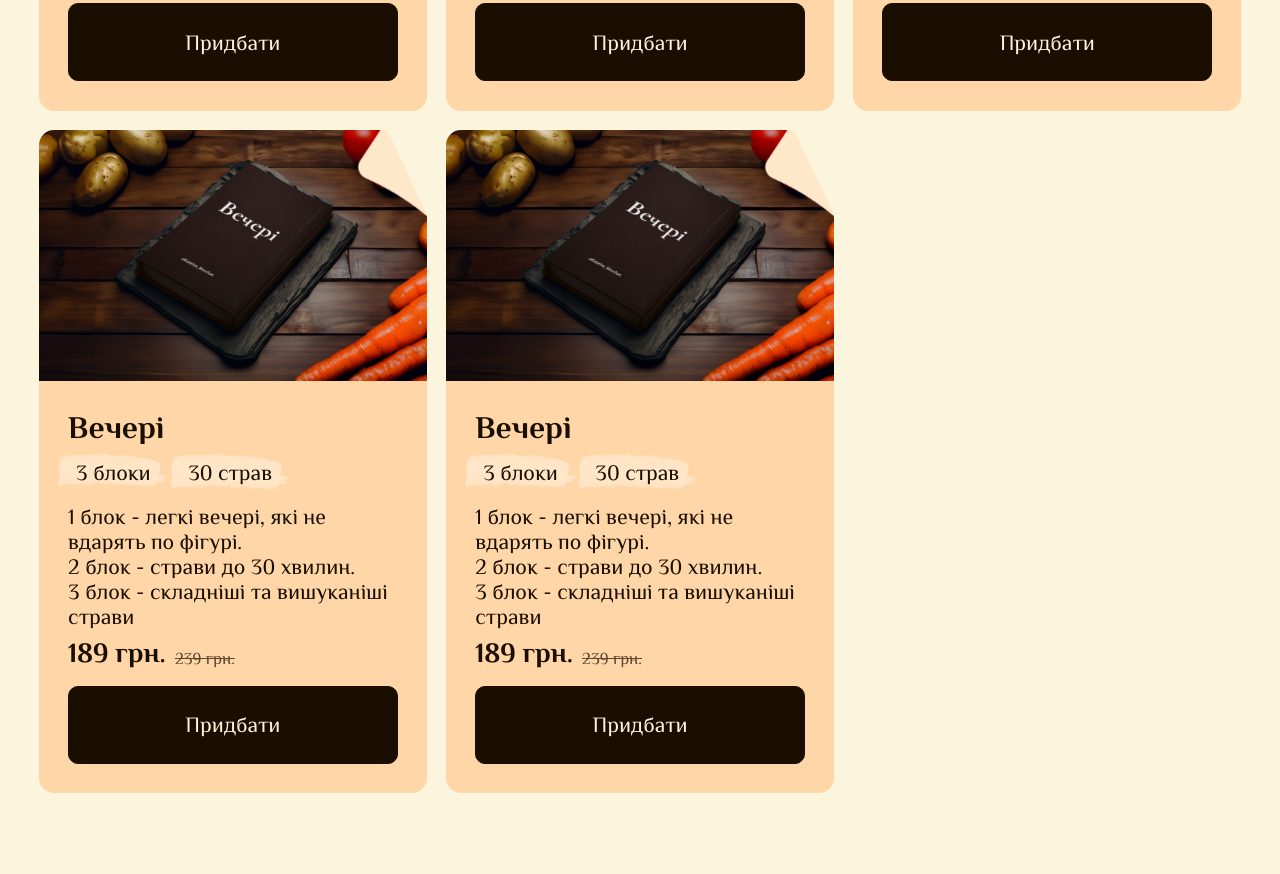
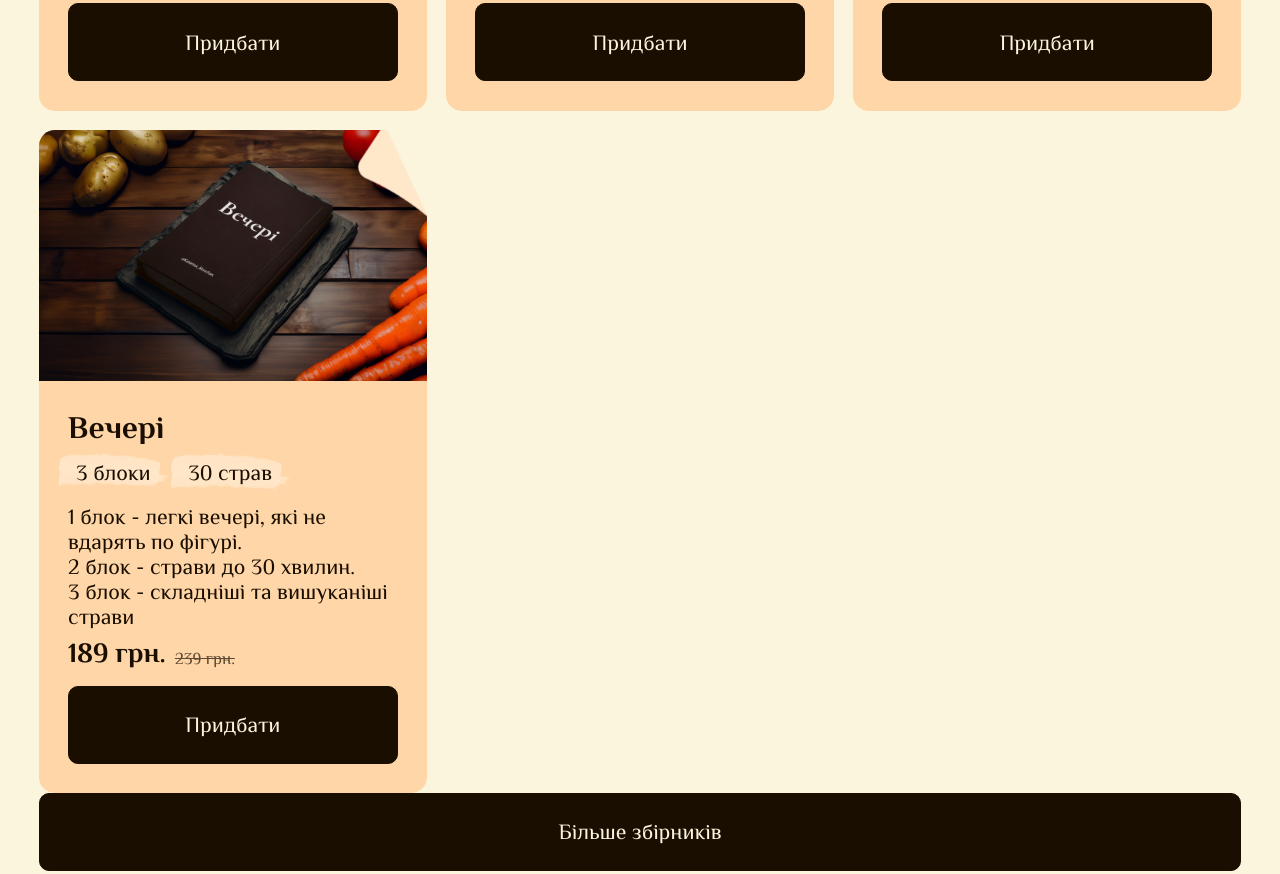
Before and after one commit to webmalik/book, a website: page docs/index.html in a window 1280 px wide. Shown: the part 5450-6324 px from the top of the page. Drawn offline with nearby package versions, Linux system fonts and the light colour scheme; files whose address does not match are found by name.

Commit message:
Modify show button

```diff
--- a/docs/index.html
+++ b/docs/index.html
@@ -393,31 +393,6 @@
 						</a>
 					</div>
 				</div>
-				<div class="card">
-					<div class="card__image">
-						<img src="img/card.png" alt="">
-					</div>
-					<div class="card__content">
-						<div class="card__title">
-							Вечері
-						</div>
-						<div class="card__lables">
-							<span>3 блоки</span>
-							<span>30 страв</span>
-						</div>
-						<div class="card__desc">
-							1 блок - легкі вечері, які не вдарять по фігурі. <br>
-							2 блок - страви до 30 хвилин.<br>
-							3 блок - складніші та вишуканіші страви
-						</div>
-						<div class="card__price">
-							<p>189 грн.</p><span>239 грн.</span>
-						</div>
-						<a href="#" class="card__button button active">
-							Придбати
-						</a>
-					</div>
-				</div>
 			</div>
 			<a href="#" class="show__button button active">Більше збірників</a>
 		</div>
--- a/gulp/versions.json
+++ b/gulp/versions.json
@@ -1,3 +1,3 @@
 {
-    "main": "20231121205621"
+    "main": "20231121211650"
 }
--- a/src/js/modules/functions.js
+++ b/src/js/modules/functions.js
@@ -320,6 +320,10 @@ export function cardShow() {
 	const cards = document.querySelectorAll('.card')
 	const button = document.querySelector('.show__button')
 
+	if (cards.length > 3) {
+		button.style.display = 'flex';
+	}
+
 	button.addEventListener('click', (e) => {
 		e.preventDefault();
 		let show = document.querySelector('.show')
--- a/src/scss/_buy.scss
+++ b/src/scss/_buy.scss
@@ -10,9 +10,9 @@
 	}
 }
 .card {
-	@include adaptiv-value("border-top-left-radius", toPX(1.25), toPX(0.5), 1);
-	@include adaptiv-value("border-bottom-left-radius", toPX(1.25), toPX(0.5), 1);
-	@include adaptiv-value("border-bottom-right-radius", toPX(1.25), toPX(0.5), 1);
+	@include adaptiv-value("border-top-left-radius", toPX(1.25), toPX(0.625), 1);
+	@include adaptiv-value("border-bottom-left-radius", toPX(1.25), toPX(0.625), 1);
+	@include adaptiv-value("border-bottom-right-radius", toPX(1.25), toPX(0.625), 1);
 	overflow: hidden;
 	display: flex;
 	flex-direction: column;
@@ -145,7 +145,6 @@
 	}
 
 	.show__button {
-		display: flex;
 		margin-top: 1.25rem;
 	}
 }
```
Also changed, not shown: src/html/main.html (+0 -25 lines), dist/css/style.css, dist/css/style.min.css, dist/index.html, dist/js/app.min.js, docs/css/style.css, docs/css/style.min.css, docs/js/app.min.js.
